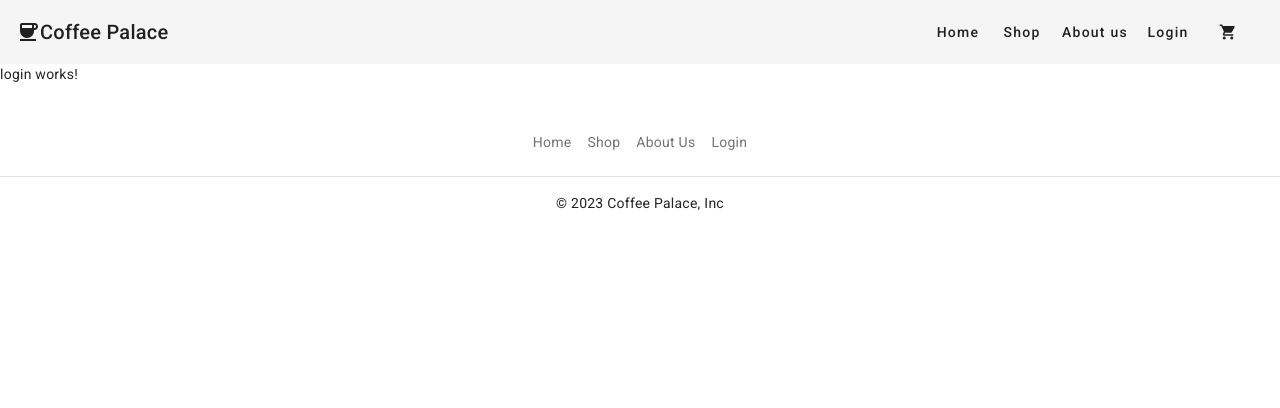
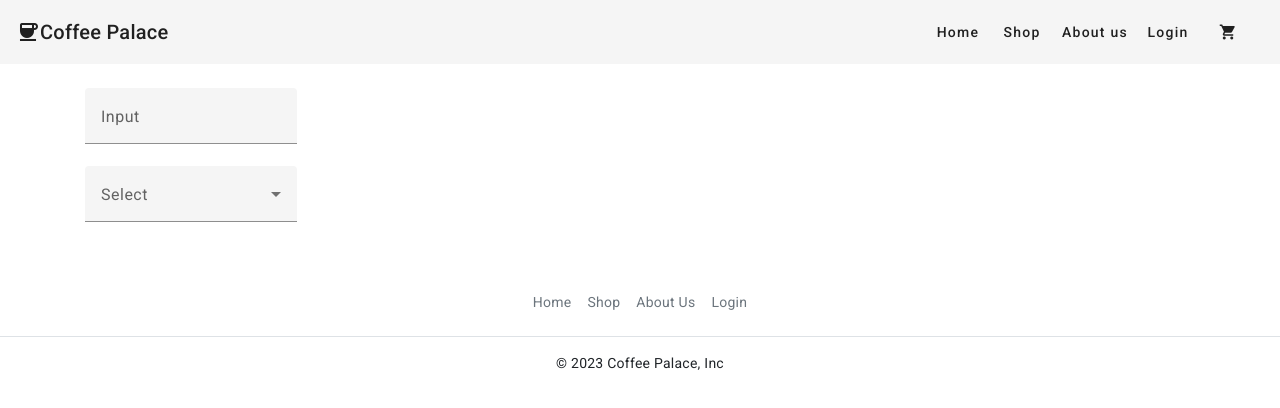
Before and after one commit to szszwarcz/Coffee_Shop, an Angular app in the folder Coffee_Shop/: page /login in a window 1280 px wide. Shown: the top 408 px of the page. Built offline with nearby package versions, Linux system fonts and the light colour scheme.

Commit message:
Added login foms, to be perfected

```diff
--- a/Coffee_Shop/src/app/login/login.component.html
+++ b/Coffee_Shop/src/app/login/login.component.html
@@ -1 +1,19 @@
-<p>login works!</p>
+<div class="container mt-4">
+    <div class="row">
+        <div class="col-4">
+            <mat-form-field>
+                <mat-label>Input</mat-label>
+                <input matInput>
+            </mat-form-field>
+            <mat-form-field>
+                <mat-label>Select</mat-label>
+                <mat-select>
+                  <mat-option value="one">First option</mat-option>
+                  <mat-option value="two">Second option</mat-option>
+                </mat-select>
+            </mat-form-field>
+        </div>
+
+    </div>
+
+</div>
```
Also changed, not shown: Coffee_Shop/src/app/app.module.ts (+10 -5 lines).
